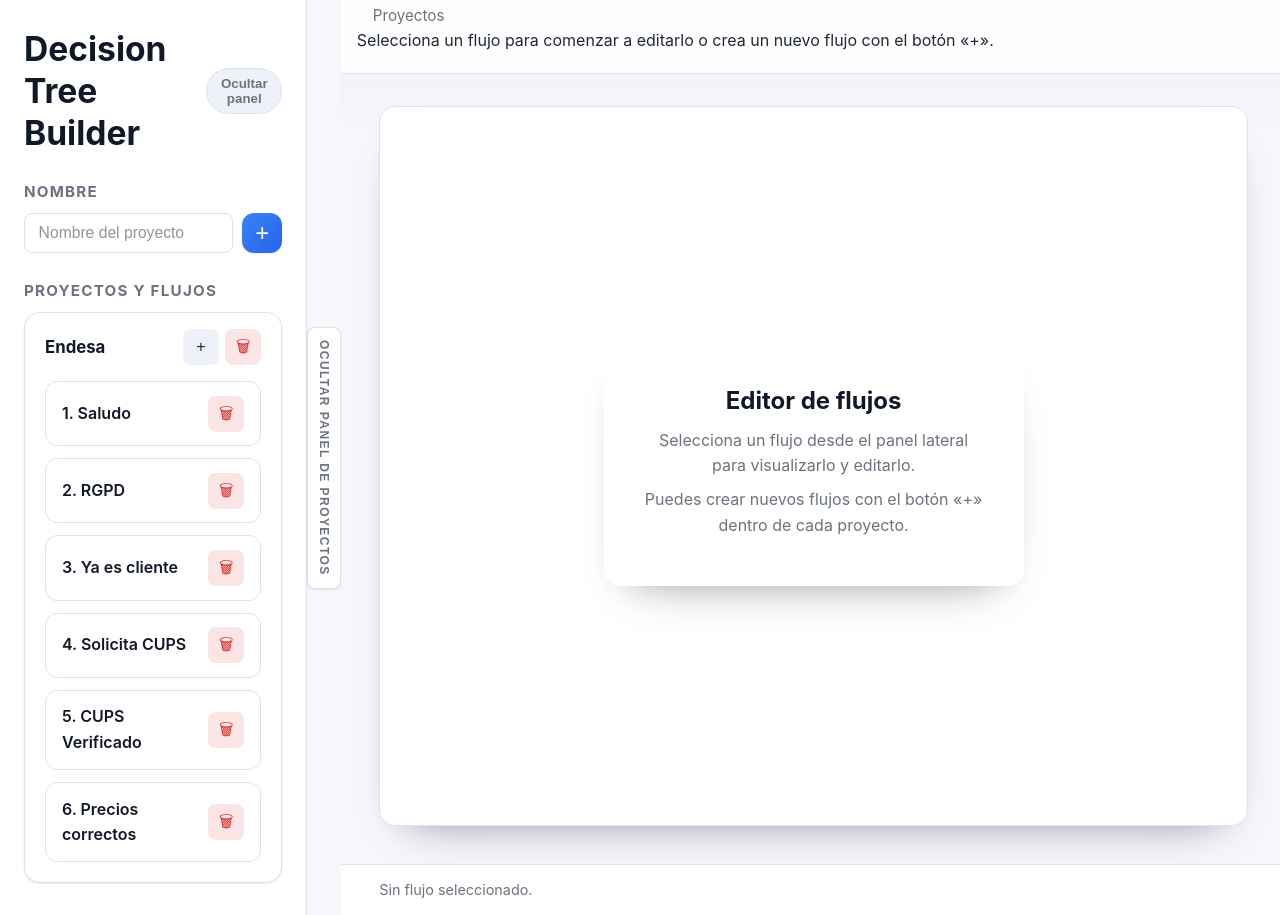
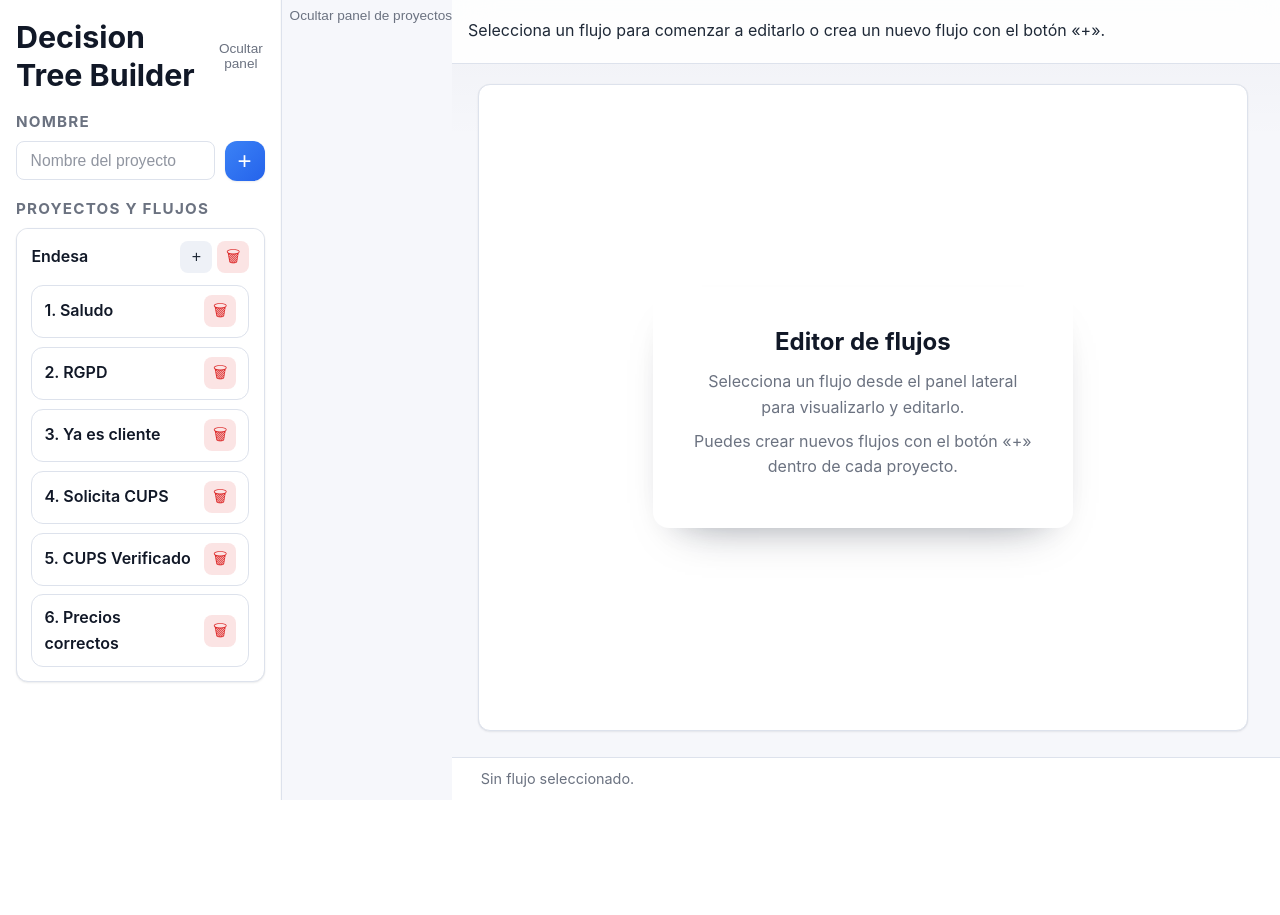
Before and after one commit to eduardogr90/yaml, a Flask app: page / in a window 1280 px wide, after a click that opens the changed part. After the commit the page ends 800 px from the top, so only its background shows below. Run offline with Flask 3, Linux system fonts and the light colour scheme.

Commit message:
Refine workspace layout styling

```diff
--- a/decision_tree_builder/static/css/style.css
+++ b/decision_tree_builder/static/css/style.css
@@ -102,13 +102,14 @@ html {
 
 body {
   margin: 0;
-  min-height: 100vh;
+  min-height: 100dvh;
   background: var(--color-bg);
   color: var(--color-text);
   font-family: var(--font-sans);
   line-height: 1.6;
   -webkit-font-smoothing: antialiased;
   transition: background-color var(--transition-base), color var(--transition-base);
+  overflow-x: hidden;
 }
 
 body.panel-resizing,
@@ -165,7 +166,7 @@ p {
   background: rgba(255, 255, 255, 0.88);
   backdrop-filter: blur(18px);
   border-bottom: 1px solid var(--color-border);
-  padding: 0.5rem 1rem 0.25rem;
+  padding: 0.4rem 1rem 0.2rem;
   display: grid;
   gap: 0.25rem;
   transition: background-color var(--transition-base), border-color var(--transition-base);
@@ -173,6 +174,11 @@ p {
 
 .page-editor .editor-header {
   position: relative;
+}
+
+.page-editor {
+  min-height: 100dvh;
+  overflow: hidden;
 }
 
 @media (prefers-color-scheme: dark) {
@@ -183,15 +189,19 @@ p {
 }
 
 .page-workspace {
-  min-height: 100vh;
+  min-height: 100dvh;
+  overflow: hidden;
 }
 
 .workspace-app {
-  --projects-width: clamp(280px, 24vw, 360px);
+  --projects-width: clamp(220px, 22vw, 320px);
   display: grid;
   grid-template-columns: var(--projects-width) auto 1fr;
-  min-height: 100vh;
+  min-height: 100dvh;
+  height: 100dvh;
+  width: 100%;
   position: relative;
+  overflow: hidden;
 }
 
 
@@ -199,13 +209,15 @@ p {
   grid-column: 1;
   display: flex;
   flex-direction: column;
-  gap: 1.75rem;
-  padding: 1.75rem 1.5rem 2rem;
+  gap: 1.15rem;
+  padding: 1.1rem 1rem 1.35rem;
   background: var(--color-surface);
   border-right: 1px solid var(--color-border);
   box-shadow: inset -1px 0 0 rgba(15, 23, 42, 0.02);
   transition: transform var(--transition-base), opacity var(--transition-base);
   z-index: 6;
+  max-height: 100dvh;
+  overflow-y: auto;
 }
 
 .projects-panel__header {
@@ -217,34 +229,32 @@ p {
 
 .projects-panel__title {
   margin: 0;
-  font-size: clamp(1.6rem, 3vw, 2.1rem);
+  font-size: clamp(1.4rem, 2.6vw, 1.9rem);
 }
 
 .projects-panel__collapse {
   justify-self: start;
-  padding: 0.45rem 0.85rem;
-  border-radius: var(--radius-pill);
-  border: 1px solid var(--color-border);
-  background: var(--color-surface-alt);
-  color: var(--color-text-muted);
-  font-weight: 600;
+  padding: 0;
+  border-radius: 0;
+  border: none;
+  background: none;
+  color: var(--color-text-muted);
+  font-weight: 500;
+  font-size: 0.85rem;
   cursor: pointer;
-  transition: background-color var(--transition-fast), color var(--transition-fast),
-    border-color var(--transition-fast), box-shadow var(--transition-fast);
+  transition: color var(--transition-fast), text-decoration var(--transition-fast);
 }
 
 .projects-panel__collapse:hover,
 .projects-panel__collapse:focus-visible {
   outline: none;
-  border-color: var(--color-accent);
   color: var(--color-accent-strong);
-  background: var(--color-accent-soft);
-  box-shadow: 0 0 0 3px var(--color-accent-soft);
+  text-decoration: underline;
 }
 
 .projects-panel__section {
   display: grid;
-  gap: 0.75rem;
+  gap: 0.6rem;
 }
 
 .project-search {
@@ -315,7 +325,7 @@ p {
   margin: 0;
   padding: 0;
   display: grid;
-  gap: 1rem;
+  gap: 0.65rem;
 }
 
 .project-tree__empty {
@@ -329,7 +339,7 @@ p {
 .project-tree__project {
   background: var(--color-surface);
   border: 1px solid var(--color-border);
-  border-radius: var(--radius-lg);
+  border-radius: var(--radius-md);
   box-shadow: var(--shadow-sm);
   overflow: hidden;
   transition: border-color var(--transition-fast), box-shadow var(--transition-fast);
@@ -361,8 +371,8 @@ p {
 .project-branch__header {
   display: grid;
   align-items: start;
-  gap: 0.75rem;
-  padding: 1rem 1.25rem;
+  gap: 0.6rem;
+  padding: 0.75rem 0.9rem;
   background: var(--color-surface);
 }
 
@@ -370,12 +380,12 @@ p {
   display: flex;
   align-items: center;
   justify-content: space-between;
-  gap: 0.75rem;
+  gap: 0.55rem;
 }
 
 .project-branch__name {
-  font-weight: 650;
-  font-size: 1.05rem;
+  font-weight: 600;
+  font-size: 1rem;
   color: var(--color-heading);
   transition: color var(--transition-fast);
 }
@@ -387,7 +397,7 @@ p {
 .project-branch__actions {
   display: flex;
   align-items: center;
-  gap: 0.4rem;
+  gap: 0.3rem;
 }
 
 .inline-form {
@@ -398,8 +408,8 @@ p {
   display: inline-flex;
   align-items: center;
   justify-content: center;
-  width: 2.25rem;
-  height: 2.25rem;
+  width: 2rem;
+  height: 2rem;
   border-radius: var(--radius-sm);
   border: 1px solid transparent;
   background: var(--color-surface-alt);
@@ -436,10 +446,10 @@ p {
 
 .project-branch__flows {
   margin: 0;
-  padding: 0 1.25rem 1.25rem;
+  padding: 0 0.9rem 0.9rem;
   list-style: none;
   display: grid;
-  gap: 0.75rem;
+  gap: 0.55rem;
 }
 
 .project-branch__empty {
@@ -453,9 +463,9 @@ p {
 .project-flow {
   border: 1px solid var(--color-border);
   border-radius: var(--radius-md);
-  padding: 0.85rem 1rem;
-  display: grid;
-  gap: 0.4rem;
+  padding: 0.6rem 0.75rem;
+  display: grid;
+  gap: 0.3rem;
   background: var(--color-surface);
   transition: border-color var(--transition-fast), box-shadow var(--transition-fast);
 }
@@ -468,14 +478,14 @@ p {
 .project-flow__main {
   display: grid;
   align-items: start;
-  gap: 0.75rem;
+  gap: 0.55rem;
 }
 
 .project-flow__display {
   display: flex;
   align-items: center;
   justify-content: space-between;
-  gap: 0.75rem;
+  gap: 0.55rem;
 }
 
 .project-flow__select {
@@ -518,7 +528,7 @@ p {
 .project-flow__actions {
   display: flex;
   align-items: center;
-  gap: 0.35rem;
+  gap: 0.25rem;
 }
 
 .project-flow__description {
@@ -615,41 +625,40 @@ p {
 
 .sidebar-toggle {
   grid-column: 2;
-  align-self: center;
-  justify-self: center;
-  padding: 0.75rem 0.55rem;
-  writing-mode: vertical-rl;
+  align-self: start;
+  justify-self: start;
+  padding: 0;
+  margin: 0.5rem 0 0 0.5rem;
+  writing-mode: horizontal-tb;
   text-orientation: mixed;
-  border-radius: var(--radius-sm);
-  border: 1px solid var(--color-border);
-  background: var(--color-surface);
-  color: var(--color-text-muted);
-  font-size: 0.75rem;
-  font-weight: 600;
-  letter-spacing: 0.12em;
-  text-transform: uppercase;
-  box-shadow: var(--shadow-sm);
+  border-radius: 0;
+  border: none;
+  background: none;
+  color: var(--color-text-muted);
+  font-size: 0.85rem;
+  font-weight: 500;
+  letter-spacing: normal;
+  text-transform: none;
+  box-shadow: none;
   cursor: pointer;
-  transition: background-color var(--transition-fast), border-color var(--transition-fast),
-    color var(--transition-fast), box-shadow var(--transition-fast), transform var(--transition-fast);
+  transition: color var(--transition-fast), text-decoration var(--transition-fast);
   z-index: 7;
 }
 
 .sidebar-toggle:hover,
 .sidebar-toggle:focus-visible {
   outline: none;
-  border-color: var(--color-accent);
   color: var(--color-accent-strong);
-  background: var(--color-accent-soft);
-  box-shadow: 0 0 0 3px var(--color-accent-soft), var(--shadow-sm);
+  text-decoration: underline;
 }
 
 .workspace-main {
   grid-column: 3;
   display: flex;
   flex-direction: column;
-  min-height: 100vh;
+  min-height: 100dvh;
   background: linear-gradient(180deg, rgba(15, 23, 42, 0.03), transparent 140px);
+  overflow: hidden;
 }
 
 body.projects-collapsed .workspace-app {
@@ -1126,25 +1117,24 @@ textarea {
 .breadcrumbs {
   display: flex;
   flex-wrap: wrap;
-  gap: 0.5rem 1rem;
+  gap: 0.25rem 0.5rem;
   align-items: center;
   color: var(--color-text-muted);
 }
 
 .breadcrumbs .crumb {
-  color: var(--color-text-muted);
+  display: none;
+}
+
+.header-top {
+  display: flex;
+  flex-wrap: wrap;
+  align-items: center;
+  justify-content: space-between;
+  gap: 0.35rem;
+  padding: 0.25rem 0;
   font-size: 0.95rem;
-}
-
-.header-top {
-  display: flex;
-  flex-wrap: wrap;
-  align-items: center;
-  justify-content: space-between;
-  gap: 0.5rem;
-  padding: 0.25rem 1rem; /* reduce el espacio vertical */
-  font-size: 1rem;
-  line-height: 0.5;
+  line-height: 1.1;
 }
 
 .header-actions {
@@ -1245,7 +1235,7 @@ textarea {
   grid-template-columns: minmax(0, 1fr) var(--resizer-width)
     minmax(var(--properties-min-width), var(--properties-width));
   gap: 0;
-  padding: clamp(1.25rem, 2.5vw, 2rem) clamp(1.5rem, 3vw, 2.5rem) clamp(1.5rem, 3vw, 2.5rem);
+  padding: clamp(0.75rem, 2vw, 1.25rem) clamp(0.9rem, 2.2vw, 1.6rem) clamp(0.9rem, 2.2vw, 1.6rem);
   align-items: stretch;
   transition: grid-template-columns var(--transition-base), padding var(--transition-base);
 }
@@ -1592,28 +1534,28 @@ body.is-idle .editor-toolbar {
 }
 
 .workspace {
-  padding: 0.75rem;
+  padding: 0.5rem;
   display: flex;
   flex-direction: column;
   min-width: 0;
   min-height: 0;
   height: 100%;
   background: var(--color-surface);
-  border-radius: var(--radius-lg);
-  box-shadow: var(--shadow-md);
+  border-radius: var(--radius-md);
+  box-shadow: var(--shadow-sm);
 }
 
 .drawflow-container {
   position: relative;
   flex: 1 1 auto;
   width: 100%;
-  min-height: clamp(440px, 60vh, 640px);
+  min-height: clamp(360px, 55vh, 620px);
   height: 100%;
-  border-radius: calc(var(--radius-lg) - 4px);
+  border-radius: calc(var(--radius-md) - 2px);
   border: 1px solid var(--color-border);
   background: var(--color-surface-alt);
   background-image: radial-gradient(circle at center, rgba(148, 163, 184, 0.15) 1px, transparent 0);
-  background-size: 32px 32px;
+  background-size: 28px 28px;
   overflow: hidden;
   cursor: grab;
   transition: background-color var(--transition-base);
@@ -2161,7 +2103,7 @@ body.is-idle .editor-toolbar {
 }
 
 .status-bar {
-  padding: 0.85rem clamp(1.5rem, 3vw, 2.5rem);
+  padding: 0.6rem clamp(1rem, 2.5vw, 1.8rem);
   font-size: 0.9rem;
   color: var(--color-text-muted);
   border-top: 1px solid var(--color-border);
```
Also changed, not shown: other parts of decision_tree_builder/static/css/style.css (+40 -106 lines).
